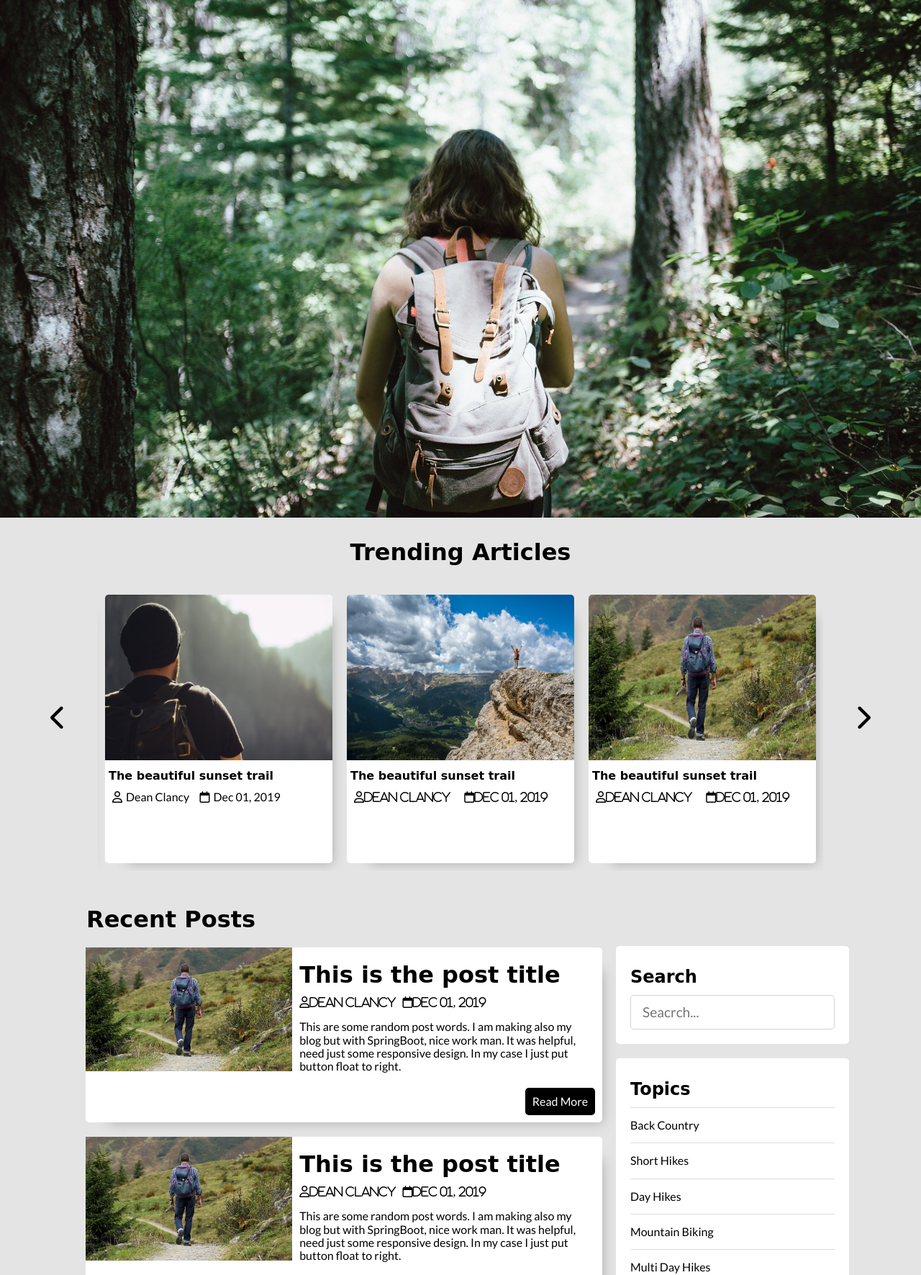
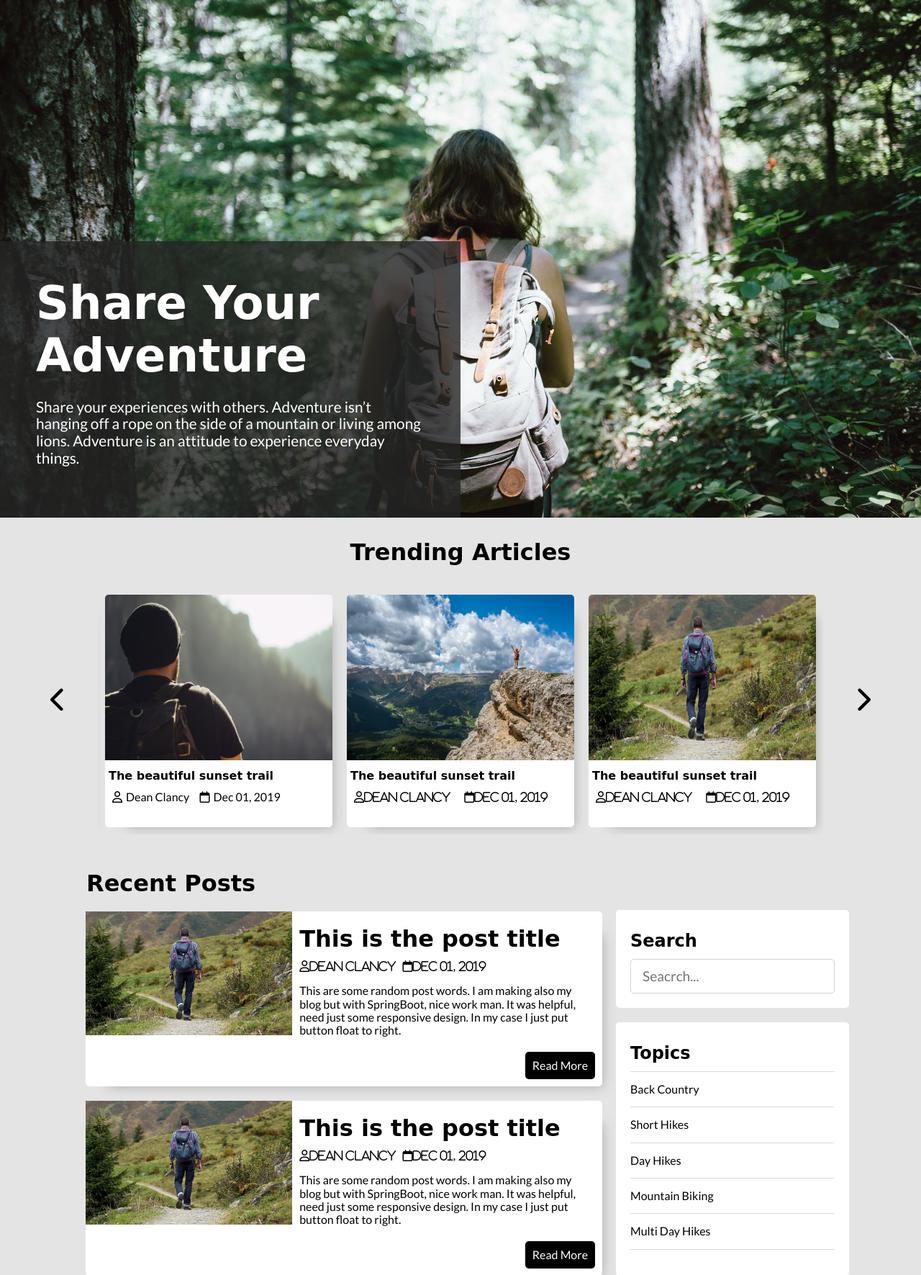
Before and after one commit to Clancinio/blog-website, a PHP site: page / in a window 1280 px wide. Shown: the part 76-1847 px from the top of the page at 72% size. Run offline with PHP 8.4, Linux system fonts and the light colour scheme; some libraries are stand-ins or nearby versions; some web fonts are replaced.

Commit message:
Added a blub to the hero

```diff
--- a/css/styles.css
+++ b/css/styles.css
@@ -175,6 +175,24 @@ nav .log-out:hover {
     background-size: cover;
     /* Resize the background image to cover the entire container */
     background-blend-mode: overlay;
+    color: white;
+    display: flex;
+    align-items: flex-end;
+}
+
+.hero .hero-blurb {
+    padding: 50px;
+    background-color: rgba(37, 37, 37, 0.8);
+    width: 50%;
+}
+
+.hero-blurb h1 {
+    font-size: 4rem;
+}
+
+.hero .hero-blurb p {
+    font-size: 1.3rem;
+    max-width: 100%;
 }
 
 
@@ -231,7 +249,7 @@ nav .log-out:hover {
 }
 
 .carousel .post-wrapper .post .post-info {
-    height: 130px;
+    height: 80px;
     padding: 0px 5px;
 }
 
--- a/index.html
+++ b/index.html
@@ -42,6 +42,11 @@
     <!-- END NAV-->
 
     <div class="hero">
+        <div class="hero-blurb">
+            <h1 class="logo-text">Share Your Adventure</h1>
+            <p>Share your experiences with others. Adventure isn’t hanging off a rope on the side of a mountain or living among lions. Adventure is an attitude to experience everyday things.</p>
+        </div>
+
     </div>
     <!-- END Hero-->
 
```
Also changed, not shown: other parts of css/styles.css (+53 -3 lines).
